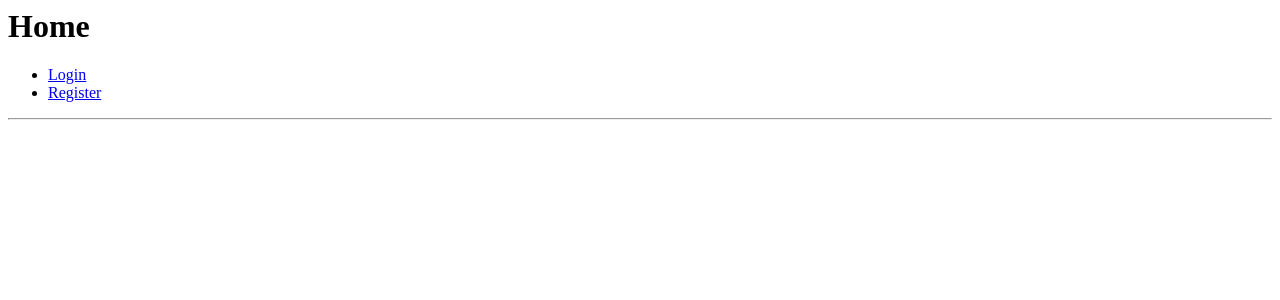
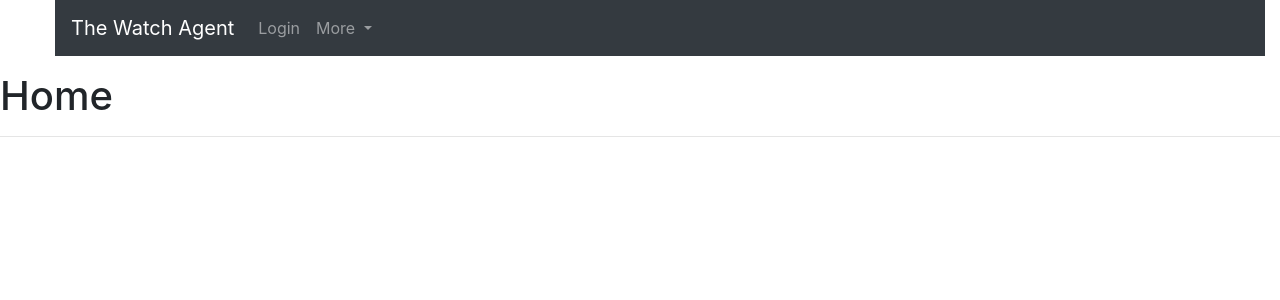
Before and after one commit to mparkcode/test-watch, a Django app: page / in a window 1280 px wide. Shown: the top 300 px of the page. Run offline with Django 3.2, Linux system fonts and the light colour scheme; some libraries are stand-ins or nearby versions.

Commit message:
added email to reset password and added navbar

```diff
--- a/templates/base.html
+++ b/templates/base.html
@@ -3,21 +3,62 @@
     <meta charset="UTF-8">
     <meta name="viewport" content="width=device-width, initial-scale=1.0">
     <meta http-equiv="X-UA-Compatible" content="ie=edge">
+    <!--Bootstrap CSS & Own CSS-->
+    <link rel="stylesheet" href="https://stackpath.bootstrapcdn.com/bootstrap/4.5.0/css/bootstrap.min.css" integrity="sha384-9aIt2nRpC12Uk9gS9baDl411NQApFmC26EwAOH8WgZl5MYYxFfc+NcPb1dKGj7Sk" crossorigin="anonymous">
+    <!--Javascript-->
+    <script src="https://code.jquery.com/jquery-3.5.1.slim.min.js" integrity="sha384-DfXdz2htPH0lsSSs5nCTpuj/zy4C+OGpamoFVy38MVBnE+IbbVYUew+OrCXaRkfj" crossorigin="anonymous"></script>
+    <script src="https://cdn.jsdelivr.net/npm/popper.js@1.16.0/dist/umd/popper.min.js" integrity="sha384-Q6E9RHvbIyZFJoft+2mJbHaEWldlvI9IOYy5n3zV9zzTtmI3UksdQRVvoxMfooAo" crossorigin="anonymous"></script>
+    <script src="https://stackpath.bootstrapcdn.com/bootstrap/4.5.0/js/bootstrap.min.js" integrity="sha384-OgVRvuATP1z7JjHLkuOU7Xw704+h835Lr+6QL9UvYjZE3Ipu6Tp75j7Bh/kR0JKI" crossorigin="anonymous"></script>
     <title>{% block page_title %}{% endblock %}</title>
 </head>
 <body>
-    <h1>{% block page_heading %}{% endblock %}</h1>
+<div class="container-fluid">
+<div class="row">
+<div class="col-sm-12">
         <nav>
             <ul>
-                {% if user.is_authenticated %}
-                <li><a href="{% url 'profile' %}">Profile</a></li>
-                <li><a href="{% url 'logout' %}">Logout</a></li>
-                {% else %}
-                <li><a href="{% url 'login' %}">Login</a></li>
-                <li><a href="{% url 'registration' %}">Register</a></li>
-                {% endif %}
+                <nav class="navbar navbar-expand-lg navbar-dark bg-dark">
+                    <a class="navbar-brand" href="#">The Watch Agent</a>
+                        <button class="navbar-toggler" type="button" data-toggle="collapse" data-target="#navbarNavDropdown" aria-controls="navbarNavDropdown" aria-expanded="false" aria-label="Toggle navigation">
+                            <span class="navbar-toggler-icon"></span>
+                        </button>
+                    <div class="collapse navbar-collapse" id="navbarNavDropdown">
+                        <ul class="navbar-nav">
+                        {% if user.is_authenticated %}
+                            <li class="nav-item active">
+                                <a class="nav-link" href="{% url 'profile' %}">Profile <span class="sr-only">(current)</span></a>
+                            </li>
+                            <li class="nav-item">
+                                <a class="nav-link" href="{% url 'logout' %}">Logout</a>
+                            </li>
+                            {% else %}
+                            <li class="nav-item">
+                                <a class="nav-link" href="{% url 'login' %}">Login</a>
+                            </li>
+                            <li class="nav-item dropdown">
+                                <a class="nav-link dropdown-toggle" href="#" id="navbarDropdownMenuLink" role="button" data-toggle="dropdown" aria-haspopup="true" aria-expanded="false">
+                                More
+                                </a>
+                                <div class="dropdown-menu" aria-labelledby="navbarDropdownMenuLink">
+                                <a class="dropdown-item" href="{% url 'registration' %}">Register</a>
+                                <a class="dropdown-item" href="#">Something else here</a>
+                                </div>
+                            </li>
+                            {% endif %}
+                        </ul>
+                    </div>
+                </nav>
             </ul>
         </nav>
+        </div>
+        </div>
+    </div>
+
+    <div class="row">
+    <div class="col-sm-12">
+
+        <h1>{% block page_heading %}{% endblock %}</h1>
+
         <hr>
         {% if messages %}
         <div >
@@ -27,5 +68,8 @@
         </div>
         {% endif %}
         {% block content %}{% endblock %}
+        </div>
+      </div>
+</div>
 </body>
 </html>
--- a/the_watch_agent/settings.py
+++ b/the_watch_agent/settings.py
@@ -122,7 +122,7 @@ STATIC_URL = '/static/'
 
 MESSAGE_STORAGE = "django.contrib.messages.storage.session.SessionStorage"
 
-EMAIL_BACKEND = "django.core.mail.backends.console.EmailBackend"
+
 
 EMAIL_USE_TLS = True
 EMAIL_HOST = 'smtp.gmail.com'
```
Also changed, not shown: db.sqlite3.
